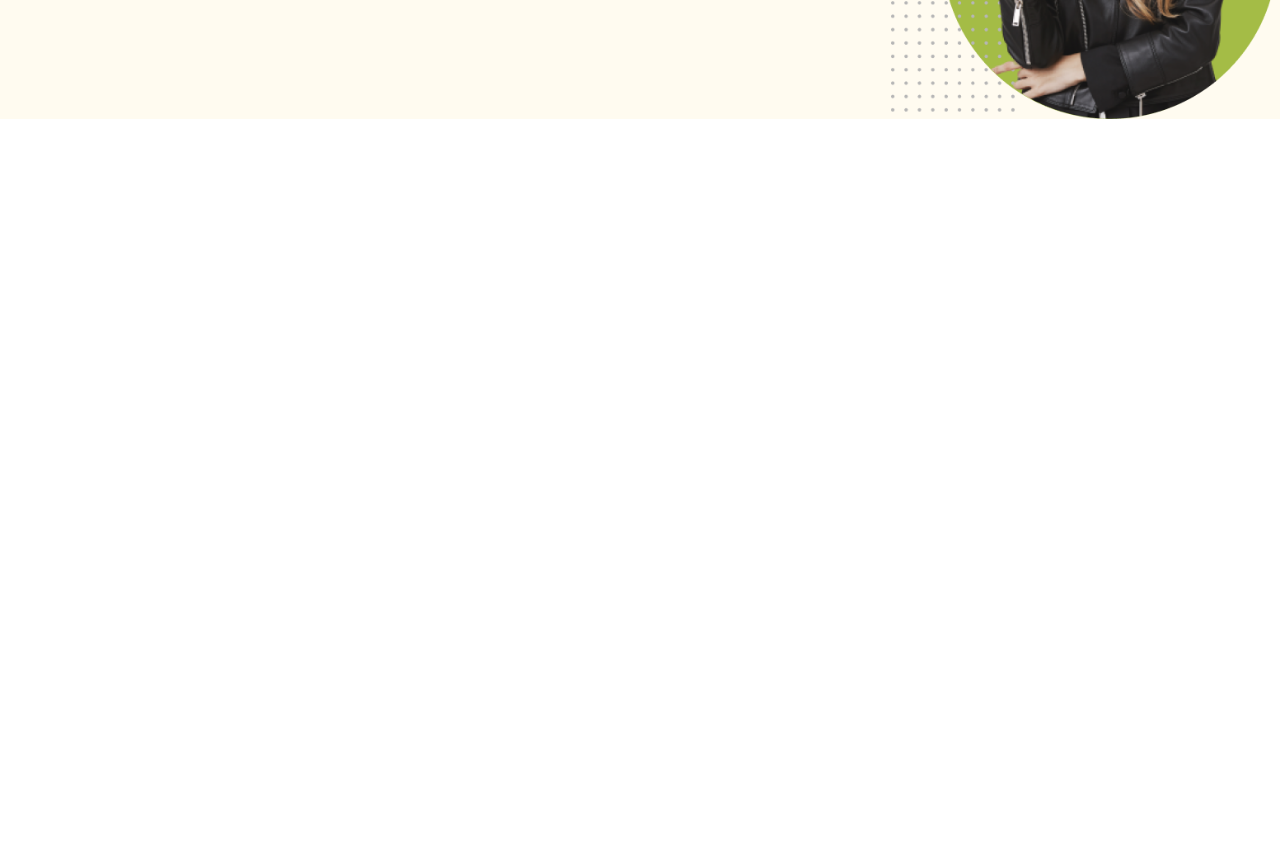
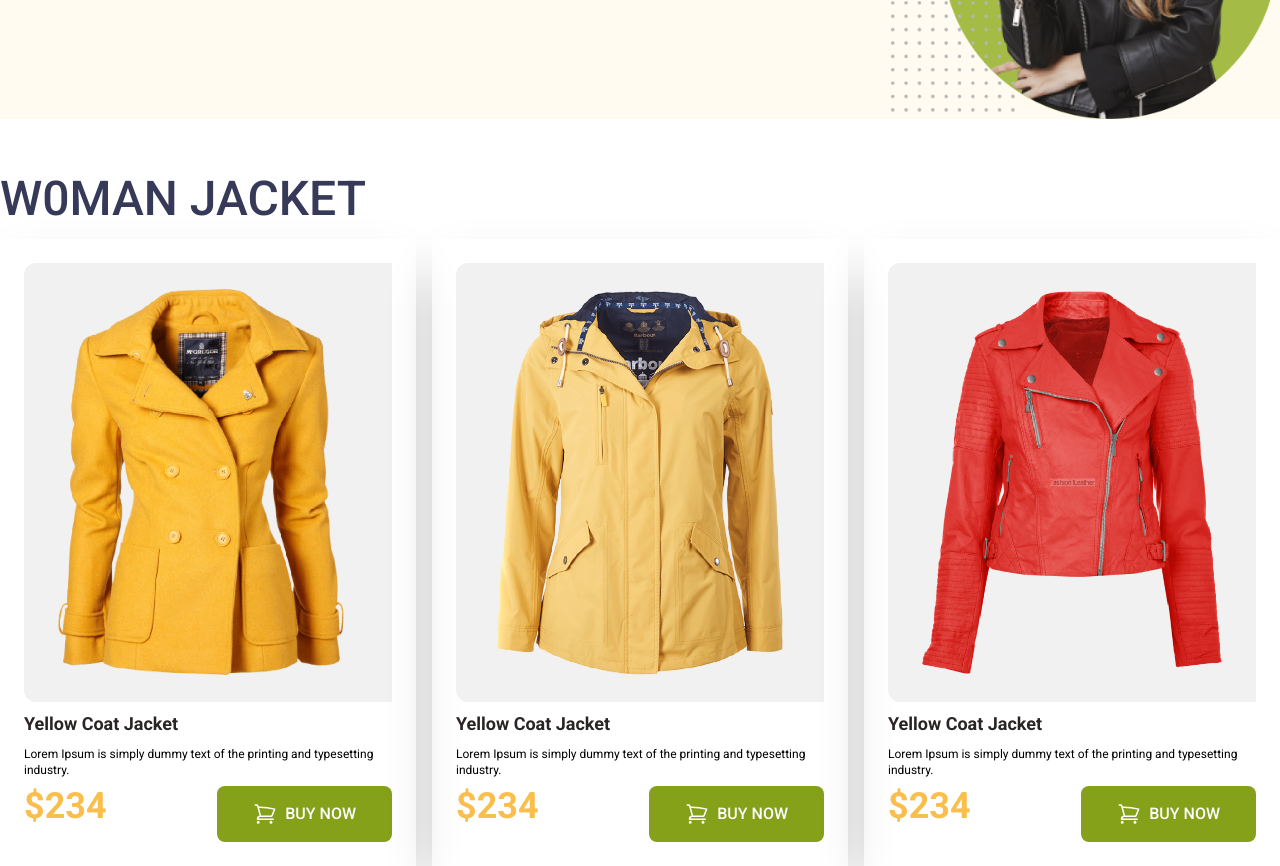
Before and after one commit to abuhayat02/project-with-tailwind-, a plain HTML site: page index.html in a window 1280 px wide. Shown: the part 283-1149 px from the top of the page. Before the commit the page ends 800 px from the top, so only its background shows below. Drawn offline with nearby package versions, Linux system fonts and the light colour scheme.

Commit message:
main section

```diff
--- a/index.html
+++ b/index.html
@@ -42,7 +42,7 @@
                         excepturi corrupti, quisquam nostrum magni cupiditate facilis?
                     </p>
                     <div> <button
-                            class="uppercase flex flex-row gap-2 rounded-lg bg-[#85A019] text-white font-medium py-4 px-9">
+                            class="uppercase flex flex-row gap-2 text-center items-center rounded-lg bg-[#85A019] text-white font-medium py-4 px-9">
                             <svg xmlns="http://www.w3.org/2000/svg" fill="none" viewBox="0 0 24 24" stroke-width="1.5"
                                 stroke="currentColor" class="size-6">
                                 <path stroke-linecap="round" stroke-linejoin="round"
@@ -60,6 +60,77 @@
         </div>
     </header>
 
+    <main class="max-w-7xl m-auto pt-10">
+        <section>
+            <h1 class="uppercase text-5xl text-[#363958] font-medium py-4">W0Man Jacket</h1>
+            <div class="md:flex flex-row gap-4 ">
+                <div class="flex flex-col gap-2 shadow-2xl p-6 shadow-black-300">
+                    <div class="bg-[#F1F1F1] flex justify-center items-center rounded-s-xl">
+                        <img class="p-6" src="./images/jacket-1.png" alt="">
+                    </div>
+                    <h2 class="text-stone-800 font-bold text-lg">Yellow Coat Jacket </h2>
+                    <p class="text-xs">Lorem Ipsum is simply dummy text of the
+                        printing and typesetting industry.</p>
+                    <div class="flex flex-row justify-between">
+                        <p class="text-[#FABE4C]  font-bold text-4xl">$234</p>
+                        <button class="uppercase flex flex-row text-center items-center gap-2 rounded-lg bg-[#85A019] text-white font-medium py-4 px-9">
+                        <svg xmlns="http://www.w3.org/2000/svg" fill="none" viewBox="0 0 24 24" stroke-width="1.5"
+                            stroke="currentColor" class="size-6">
+                            <path stroke-linecap="round" stroke-linejoin="round"
+                                d="M2.25 3h1.386c.51 0 .955.343 1.087.835l.383 1.437M7.5 14.25a3 3 0 0 0-3 3h15.75m-12.75-3h11.218c1.121-2.3 2.1-4.684 2.924-7.138a60.114 60.114 0 0 0-16.536-1.84M7.5 14.25 5.106 5.272M6 20.25a.75.75 0 1 1-1.5 0 .75.75 0 0 1 1.5 0Zm12.75 0a.75.75 0 1 1-1.5 0 .75.75 0 0 1 1.5 0Z" />
+                        </svg>
+
+                        buy now
+                    </button>
+
+                    </div>
+                </div>
+                <div class="flex flex-col gap-2 shadow-2xl p-6 shadow-black-300">
+                    <div class="bg-[#F1F1F1] flex justify-center items-center rounded-s-xl">
+                        <img class="p-6" src="./images/jacket-2.png" alt="">
+                    </div>
+                    <h2 class="text-stone-800 font-bold text-lg">Yellow Coat Jacket </h2>
+                    <p class="text-xs">Lorem Ipsum is simply dummy text of the
+                        printing and typesetting industry.</p>
+                    <div class="flex flex-row justify-between">
+                        <p class="text-[#FABE4C]  font-bold text-4xl">$234</p>
+                        <button class="uppercase flex flex-row text-center items-center gap-2 rounded-lg bg-[#85A019] text-white font-medium py-4 px-9">
+                        <svg xmlns="http://www.w3.org/2000/svg" fill="none" viewBox="0 0 24 24" stroke-width="1.5"
+                            stroke="currentColor" class="size-6">
+                            <path stroke-linecap="round" stroke-linejoin="round"
+                                d="M2.25 3h1.386c.51 0 .955.343 1.087.835l.383 1.437M7.5 14.25a3 3 0 0 0-3 3h15.75m-12.75-3h11.218c1.121-2.3 2.1-4.684 2.924-7.138a60.114 60.114 0 0 0-16.536-1.84M7.5 14.25 5.106 5.272M6 20.25a.75.75 0 1 1-1.5 0 .75.75 0 0 1 1.5 0Zm12.75 0a.75.75 0 1 1-1.5 0 .75.75 0 0 1 1.5 0Z" />
+                        </svg>
+
+                        buy now
+                    </button>
+
+                    </div>
+                </div>
+                <div class="flex flex-col gap-2 shadow-2xl p-6 shadow-black-300">
+                    <div class="bg-[#F1F1F1] flex justify-center items-center rounded-s-xl">
+                        <img class="p-6" src="./images/jacket-3.png" alt="">
+                    </div>
+                    <h2 class="text-stone-800 font-bold text-lg">Yellow Coat Jacket </h2>
+                    <p class="text-xs">Lorem Ipsum is simply dummy text of the
+                        printing and typesetting industry.</p>
+                    <div class="flex flex-row justify-between">
+                        <p class="text-[#FABE4C]  font-bold text-4xl">$234</p>
+                        <button class="uppercase flex flex-row text-center items-center gap-2 rounded-lg bg-[#85A019] text-white font-medium py-4 px-9">
+                        <svg xmlns="http://www.w3.org/2000/svg" fill="none" viewBox="0 0 24 24" stroke-width="1.5"
+                            stroke="currentColor" class="size-6">
+                            <path stroke-linecap="round" stroke-linejoin="round"
+                                d="M2.25 3h1.386c.51 0 .955.343 1.087.835l.383 1.437M7.5 14.25a3 3 0 0 0-3 3h15.75m-12.75-3h11.218c1.121-2.3 2.1-4.684 2.924-7.138a60.114 60.114 0 0 0-16.536-1.84M7.5 14.25 5.106 5.272M6 20.25a.75.75 0 1 1-1.5 0 .75.75 0 0 1 1.5 0Zm12.75 0a.75.75 0 1 1-1.5 0 .75.75 0 0 1 1.5 0Z" />
+                        </svg>
+
+                        buy now
+                    </button>
+
+                    </div>
+                </div>
+            </div>
+        </section>
+    </main>
+
 
 </body>
 
```
